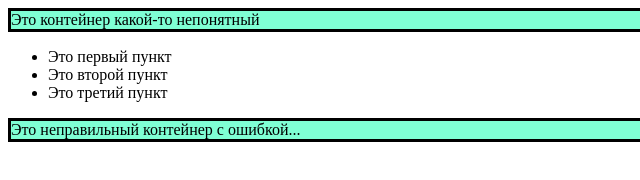
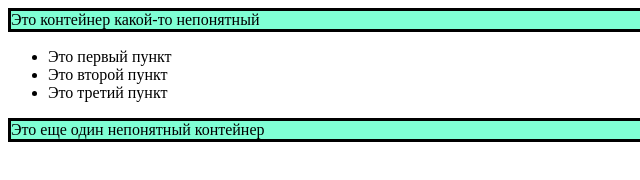
Before and after one commit to low-blow/git-sample, a plain HTML site: page index.html in a window 1280 px wide. Shown: the full height of the page, 0-640 px from the left. Drawn offline with Linux system fonts and the light colour scheme.

Commit message:
Revert "Wrong commin"
This reverts commit b0dde8c3accdd51f30e700f334e4734e20c1055c.

```diff
--- a/index.html
+++ b/index.html
@@ -12,6 +12,6 @@
         <li>Это второй пункт</li>
         <li>Это третий пункт</li>
     </ul>
-    <div>Это неправильный контейнер с ошибкой...</div>
+    <div>Это еще один непонятный контейнер</div>
 </body>
 </html>
```
